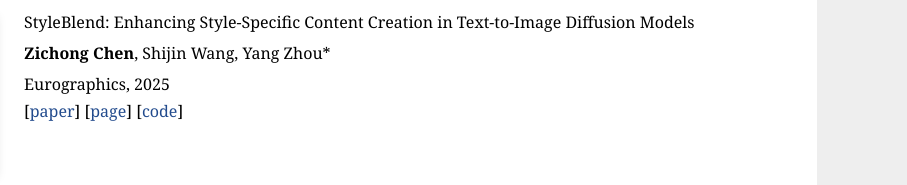
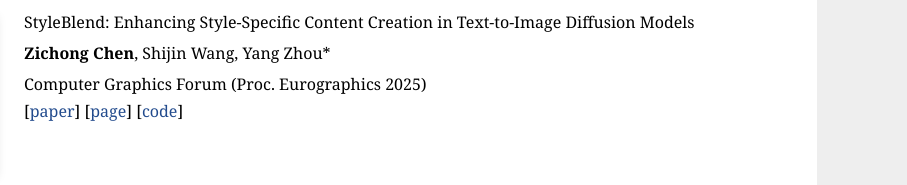
Before and after one commit to zichongc/zichongc.github.io, a plain HTML site: page index.html in a window 1280 px wide. Shown: the part 647-832 px from the top of the page, 373-1280 px from the left. Drawn offline with Linux system fonts and the light colour scheme.

Commit message:
Update publications

```diff
--- a/index.html
+++ b/index.html
@@ -108,7 +108,7 @@
             <b>Zichong Chen</b>, Shijin Wang, Yang Zhou*
         </div>
         <div class="pvenue" style="padding:1px;margin-left:240px;line-height:1.8">
-            Eurographics, 2025
+            Computer Graphics Forum (Proc. Eurographics 2025)
         </div>
         <div class="pvenue" style="padding:1px;margin-left:240px;line-height:1.8">
             <p>
```
